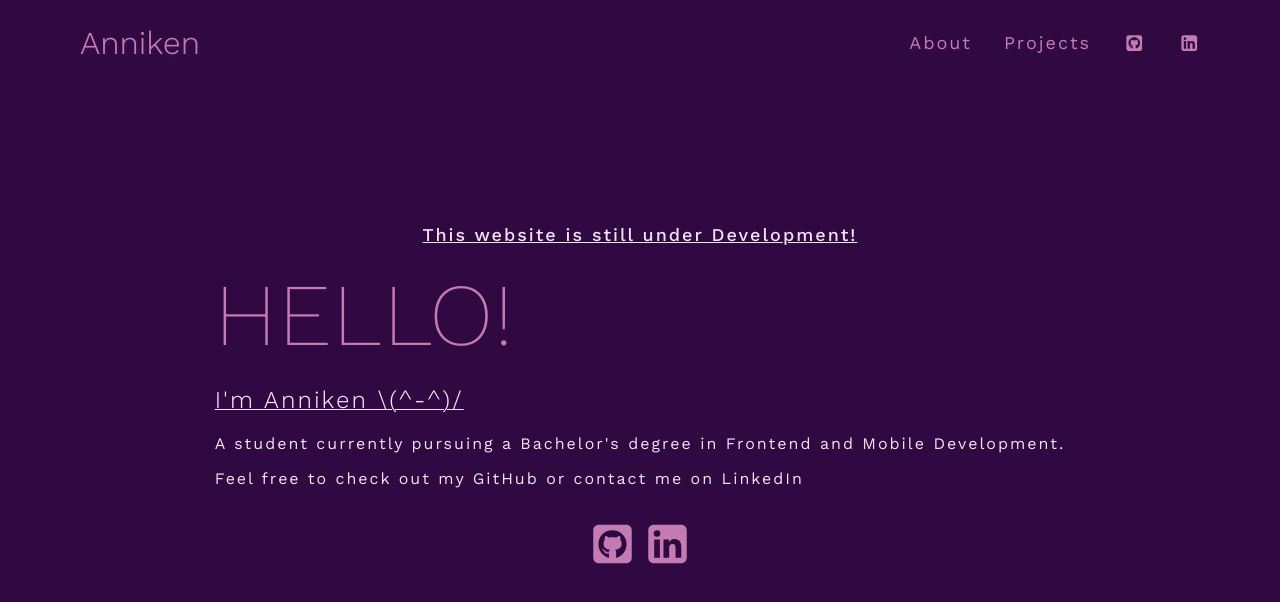
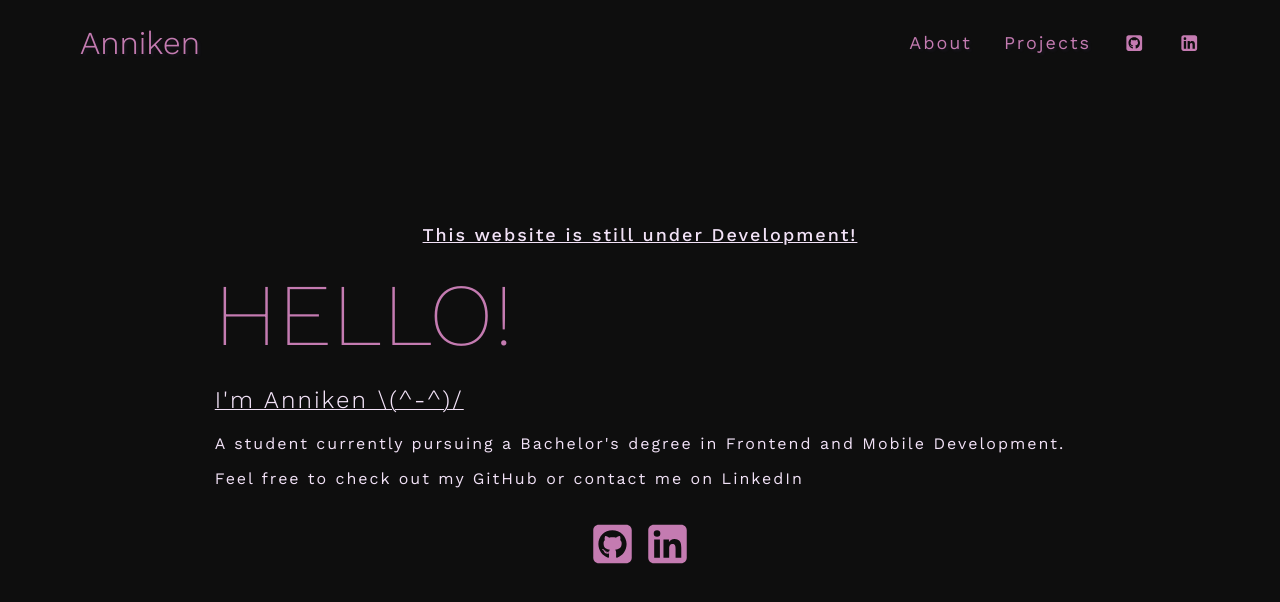
Before and after one commit to AnnikenJE/annikenje-website, a React (Vite) app: page / in a window 1280 px wide. Shown: the top 602 px of the page. Built offline with nearby package versions, Linux system fonts and the light colour scheme.

Commit message:
Add new background color

```diff
--- a/src/main.css
+++ b/src/main.css
@@ -6,7 +6,7 @@
   --main-color: #c47bb1;
   --txt-color: #f2e2f7;
 
-  --background-color:#300943;
+  --background-color:#0e0e0e;
   --secondary-background-color: #300943;
 
   --link-color: var(--main-color);
```
Also changed, not shown: 1 other file (tests, documents, lock files or other folders).
